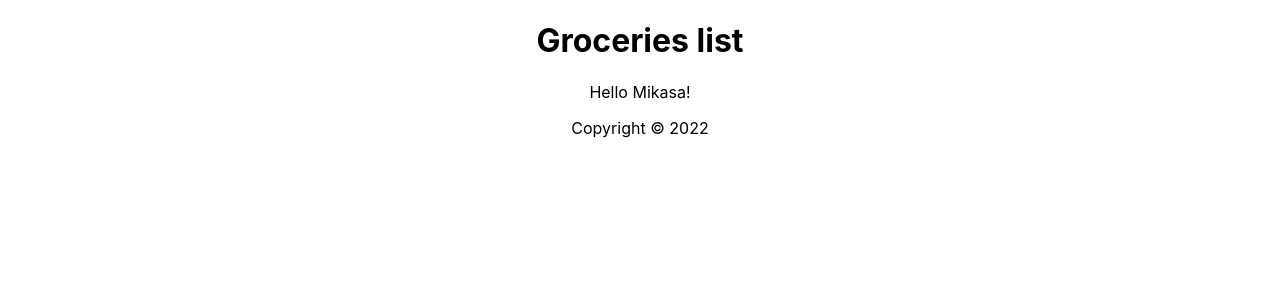
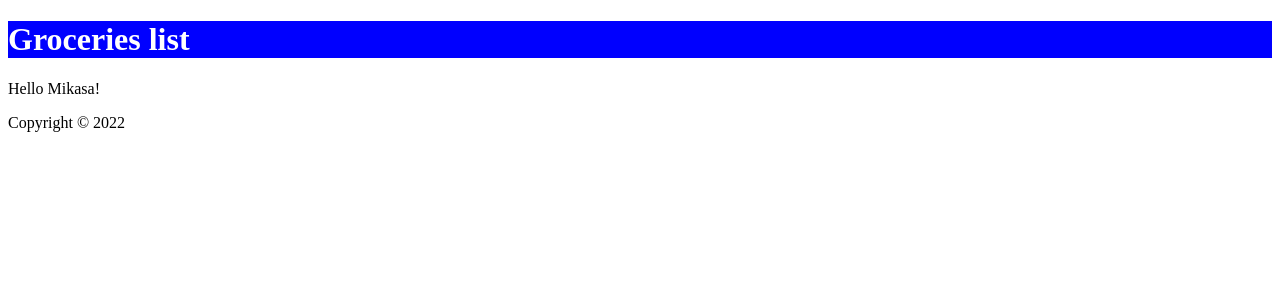
Before and after one commit to togetherwego/learn-react, a React (Create React App) app: page / in a window 1280 px wide. Shown: the top 300 px of the page. Built offline with nearby package versions, Linux system fonts and the light colour scheme.

Commit message:
add: applying style

```diff
--- a/src/App.css
+++ /dev/null
@@ -1,38 +0,0 @@
-.App {
-  text-align: center;
-}
-
-.App-logo {
-  height: 40vmin;
-  pointer-events: none;
-}
-
-@media (prefers-reduced-motion: no-preference) {
-  .App-logo {
-    animation: App-logo-spin infinite 20s linear;
-  }
-}
-
-.App-header {
-  background-color: #282c34;
-  min-height: 100vh;
-  display: flex;
-  flex-direction: column;
-  align-items: center;
-  justify-content: center;
-  font-size: calc(10px + 2vmin);
-  color: white;
-}
-
-.App-link {
-  color: #61dafb;
-}
-
-@keyframes App-logo-spin {
-  from {
-    transform: rotate(0deg);
-  }
-  to {
-    transform: rotate(360deg);
-  }
-}
--- a/src/App.js
+++ b/src/App.js
@@ -1,4 +1,3 @@
-import './App.css'
 import Header from './Header'
 import Content from './Content'
 import Footer from './Footer'
--- a/src/Header.js
+++ b/src/Header.js
@@ -1,11 +1,15 @@
-import React from "react";
+import React from 'react'
 
 const Header = () => {
+  const headerStyle = {
+    backgroundColor: 'blue',
+    color: '#fff',
+  }
   return (
-    <header>
+    <header style={headerStyle}>
       <h1>Groceries list</h1>
     </header>
-  );
-};
+  )
+}
 
-export default Header;
+export default Header
--- a/src/index.css
+++ /dev/null
@@ -1,13 +0,0 @@
-body {
-  margin: 0;
-  font-family: -apple-system, BlinkMacSystemFont, 'Segoe UI', 'Roboto', 'Oxygen',
-    'Ubuntu', 'Cantarell', 'Fira Sans', 'Droid Sans', 'Helvetica Neue',
-    sans-serif;
-  -webkit-font-smoothing: antialiased;
-  -moz-osx-font-smoothing: grayscale;
-}
-
-code {
-  font-family: source-code-pro, Menlo, Monaco, Consolas, 'Courier New',
-    monospace;
-}
--- a/src/index.js
+++ b/src/index.js
@@ -1,6 +1,5 @@
 import React from 'react';
 import ReactDOM from 'react-dom/client';
-import './index.css';
 import App from './App';
 
 
```
Also changed, not shown: src/logo.svg (deleted).
